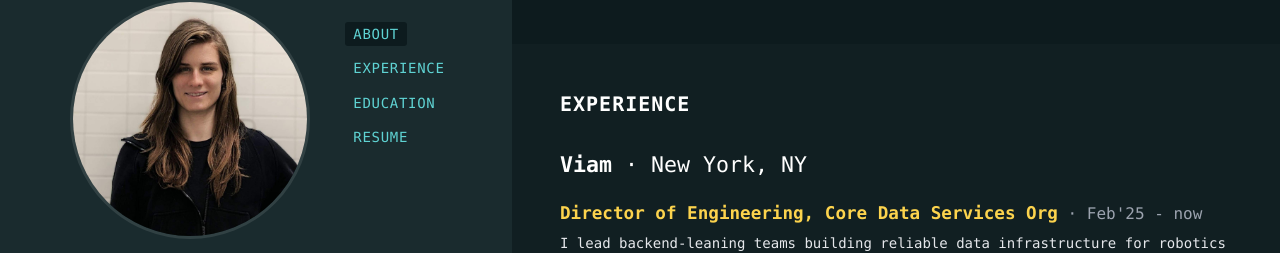
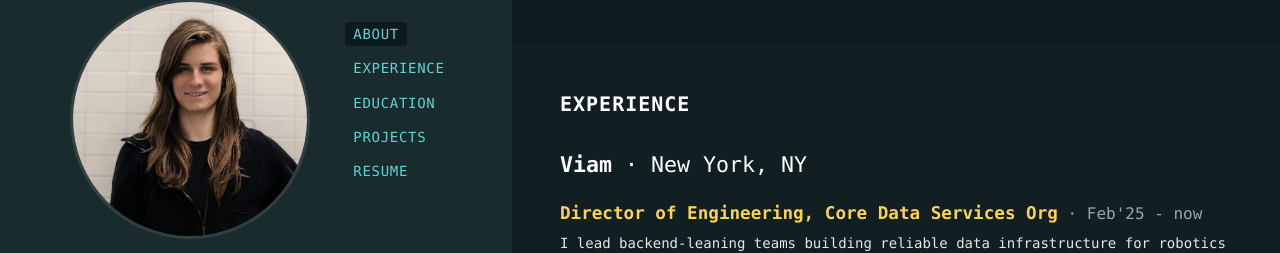
Before and after one commit to ohEmily/ohEmily.github.io, a React (Vite) app: page / in a window 1280 px wide. Shown: the part 295-548 px from the top of the page. Built offline with nearby package versions, Linux system fonts and the light colour scheme.

Commit message:
Add Projects section to homepage

```diff
--- /dev/null
+++ b/src/components/ProjectList.tsx
@@ -0,0 +1,38 @@
+// ProjectList.tsx
+// Container component for project list, styled like timeline entries
+
+import type { ProjectCategory } from "../data/projects.ts";
+
+interface ProjectListProps {
+  categories: ProjectCategory[];
+}
+
+export function ProjectList({ categories }: ProjectListProps) {
+  return (
+    <div className="timeline">
+      {categories.map((category, catIndex) => (
+        <article key={catIndex} className="timeline-entry">
+          {/* Category header */}
+          <div className="timeline-meta">
+            <span className="timeline-location">{category.category}</span>
+          </div>
+
+          {/* Projects in this category */}
+          <div className="timeline-roles">
+            {category.projects.map((project, projIndex) => (
+              <div key={projIndex} className="timeline-role">
+                <h3 className="timeline-heading">
+                  <a href={project.link} target="_blank" rel="noopener noreferrer">
+                    {project.title}
+                  </a>
+                </h3>
+                <p className="project-tech-byline">{project.technologies}</p>
+                <p className="timeline-description">{project.description}</p>
+              </div>
+            ))}
+          </div>
+        </article>
+      ))}
+    </div>
+  );
+}
--- a/src/components/Sidebar.tsx
+++ b/src/components/Sidebar.tsx
@@ -7,7 +7,7 @@ import { Link, useLocation } from "react-router-dom";
 import TypingAnimation from "./TypingAnimation.tsx";
 import PhotoSampler from "./PhotoSampler.tsx";
 
-const sectionIds = ["about", "experience", "education"];
+const sectionIds = ["about", "experience", "education", "projects"];
 
 export default function Sidebar() {
   const [activeSection, setActiveSection] = useState("about");
@@ -118,6 +118,14 @@ export default function Sidebar() {
               </li>
               <li>
                 <Link
+                  to="/#projects"
+                  className={activeSection === "projects" ? "nav-active" : ""}
+                >
+                  Projects
+                </Link>
+              </li>
+              <li>
+                <Link
                   to="/resume"
                   className={location.pathname === "/resume" ? "nav-active" : ""}
                 >
--- /dev/null
+++ b/src/data/projects.ts
@@ -0,0 +1,28 @@
+// projects.ts
+// Data structure for projects grouped by category
+
+export interface ProjectEntry {
+  title: string;
+  link: string;
+  description: string;
+  technologies: string;
+}
+
+export interface ProjectCategory {
+  category: string;
+  projects: ProjectEntry[];
+}
+
+export const projectCategories: ProjectCategory[] = [
+  {
+    category: "Full Stack Web Apps",
+    projects: [
+      {
+        title: "Should I Walk?",
+        link: "https://shouldiwalk.emilypakulski.com",
+        description: "Web app built to easily look up Citi Bike station capacity. Built after I biked to Bedford Av subway but couldn't dock my bike one too many times. Supports toggling between exact address and subway station names for your location and destination.",
+        technologies: "React SPA with a Django backend, Airflow for data ingestion, and Postgres database. Deployed on Oracle Cloud Infrastructure to use their generous free tier.",
+      },
+    ],
+  },
+];
--- a/src/pages/Home.tsx
+++ b/src/pages/Home.tsx
@@ -5,7 +5,9 @@
 import { useEffect } from "react";
 import { useLocation } from "react-router-dom";
 import { ExperienceTimeline, EducationTimeline } from "../components/Timeline.tsx";
+import { ProjectList } from "../components/ProjectList.tsx";
 import { experienceData, educationData } from "../data/timeline.ts";
+import { projectCategories } from "../data/projects.ts";
 
 export default function Home() {
   const location = useLocation();
@@ -54,6 +56,12 @@ export default function Home() {
         <h2>Education</h2>
         <EducationTimeline entries={educationData} />
       </section>
+
+      {/* Projects section */}
+      <section id="projects">
+        <h2>Projects</h2>
+        <ProjectList categories={projectCategories} />
+      </section>
     </main>
   );
 }
--- a/src/styles/global.css
+++ b/src/styles/global.css
@@ -383,6 +383,14 @@ nav li {
   color: var(--text-muted);
 }
 
+/* Project technology byline */
+.project-tech-byline {
+  font-size: 0.9rem;
+  color: var(--accent-yellow);
+  margin-top: 0.25rem;
+  margin-bottom: 0.5rem;
+}
+
 /* Resume iframe */
 .resume-container {
   width: 100%;
```
